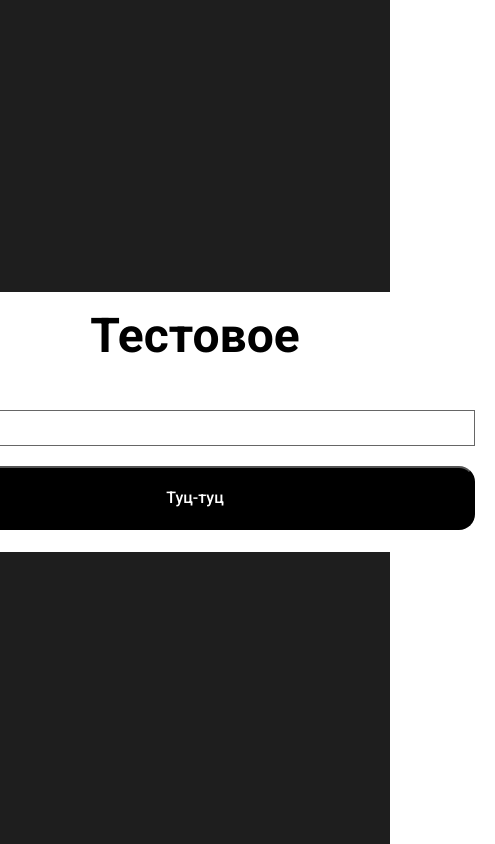
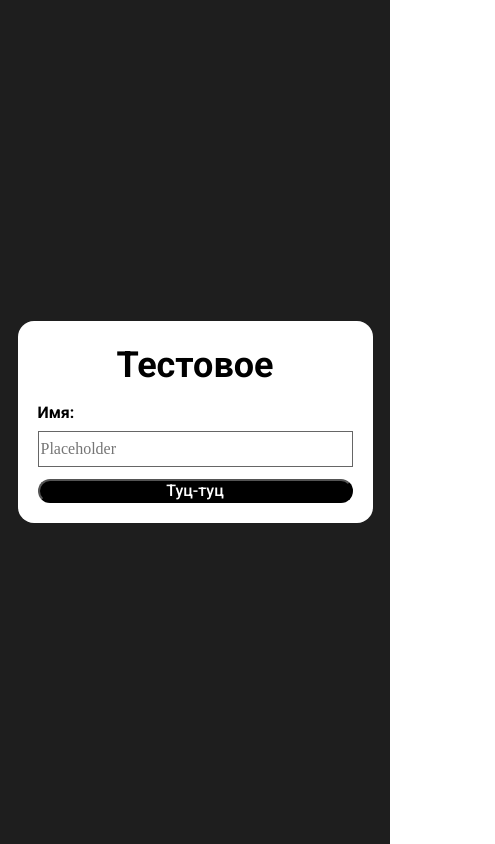
Before and after one commit to Grishin-M/front-test, a plain HTML site: page src/index.html in a window 390 px wide. Shown: the whole page, 495 px wide, since content can reach past the window. Drawn offline with Linux system fonts and the light colour scheme.

Commit message:
третий коммит медиа

```diff
--- a/src/styles/styles.scss
+++ b/src/styles/styles.scss
@@ -6,20 +6,11 @@
 	align-items: center;
 	background-color: #1e1e1e;
 	.main__modal {
-		width: 600px;
-		height: 260px;
-		display: flex;
-		flex-direction: column;
-		padding: 20px;
-		gap: 20px;
-		background: #ffffff;
-		border-radius: 16px;
 		.modal__header {
 			color: #000;
 			font-family: "Roboto";
 			font-style: normal;
 			font-weight: 700;
-			font-size: 48px;
 			line-height: 48px;
 			text-align: center;
 		}
@@ -34,7 +25,6 @@
 			font-family: "Roboto";
 			font-style: normal;
 			font-weight: 700;
-			font-size: 24px;
 			line-height: 24px;
 			color: #000000;
 		}
@@ -45,7 +35,6 @@
 		.modal__button {
 			padding: 0px 24px;
 			gap: 2px;
-			width: 560px;
 			height: 64px;
 			background: #000000;
 			border-radius: 16px;
@@ -59,9 +48,15 @@
 	}
 }
 
-@media screen and (max-width: 577px) {
+@media screen and (min-width: 577px) {
+	.modal__header {
+		font-size: 48px;
+	}
+	.modal__block__label {
+		font-size: 24px;
+	}
 	.main__modal {
-		width: 260px;
+		width: 600px;
 		height: 260px;
 		display: flex;
 		flex-direction: column;
@@ -70,16 +65,28 @@
 		background: #ffffff;
 		border-radius: 16px;
 	}
+	.modal__button {
+		max-width: 560px;
+	}
 }
-@media screen and (min-width: 576px) {
+@media screen and (max-width: 576px) {
+	.modal__header {
+		font-size: 36px;
+	}
+	.modal__block__label {
+		font-size: 16px;
+	}
 	.main__modal {
-		width: 200px;
-		height: 260px;
+		width: 355px;
+		height: 202px;
 		display: flex;
 		flex-direction: column;
 		padding: 20px;
-		gap: 20px;
+		gap: 12px;
 		background: #ffffff;
 		border-radius: 16px;
 	}
+	.modal__button {
+		max-width: 331px;
+	}
 }
```
Also changed, not shown: src/styles/styles.css, 1 other file.
